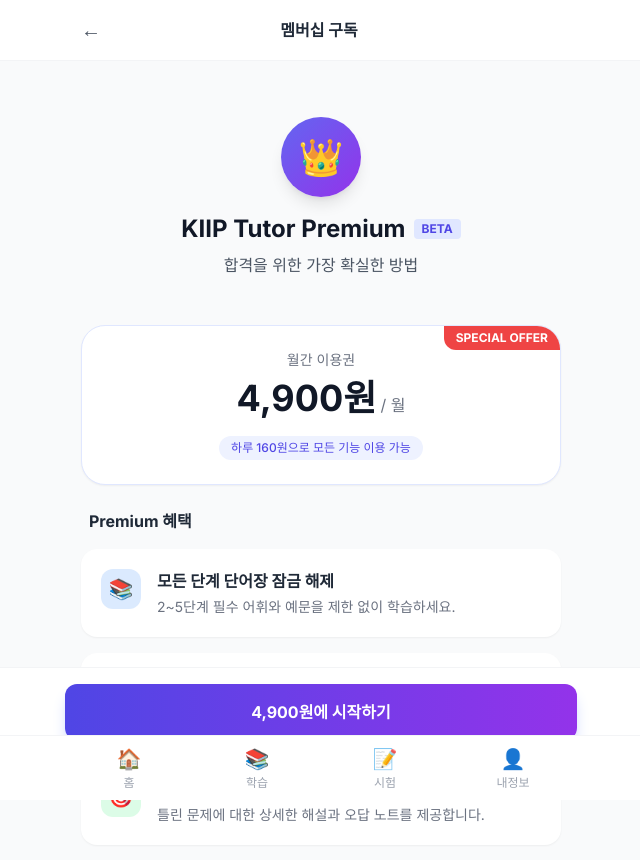
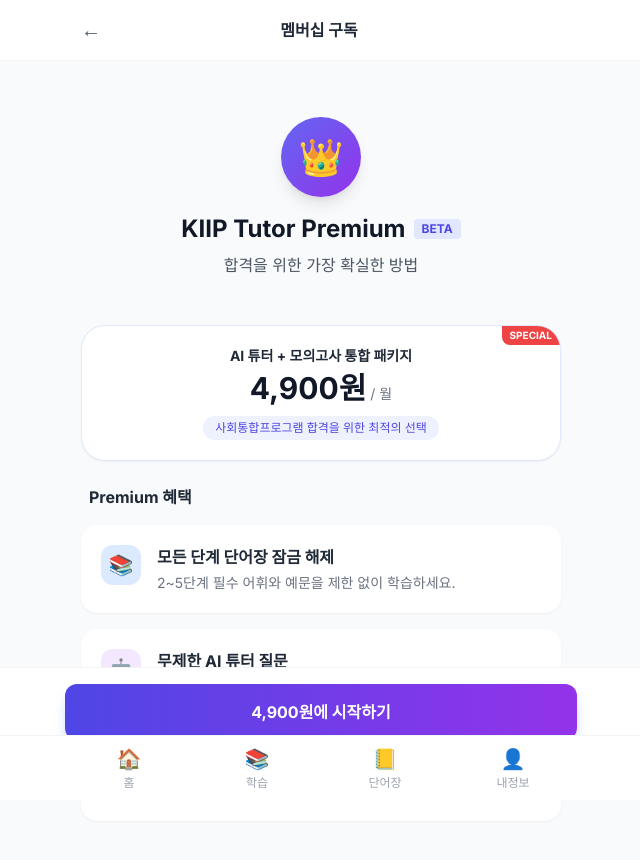
Before and after one commit to weeklyschola/kiip-tutor, a Next.js app: page /subscription in a window 1280 px wide. Shown: the top 860 px of the page, without its empty margins (319-959 px from the left). Built offline with nearby package versions, Linux system fonts and the light colour scheme; no server answers.

Commit message:
Feat: Replace Exam tab with Vocabulary in navigation, add CBT prep modal, refine subscription UI

```diff
--- a/src/app/cbt/page.tsx
+++ b/src/app/cbt/page.tsx
@@ -94,7 +94,7 @@
     // 인증 및 CBT 접근 확인
     useEffect(() => {
         if (!authLoading && !isAuthenticated) {
-            router.push("/signup");
+            router.push("/login");
             return;
         }
         if (!authLoading && isAuthenticated && !hasCbt) {
--- a/src/app/page.tsx
+++ b/src/app/page.tsx
@@ -6,6 +6,7 @@
 import BottomNav from "@/components/BottomNav";
 import ProgressBar from "@/components/ProgressBar";
 import SplashScreen from "@/components/SplashScreen";
+import PreparationModal from "@/components/PreparationModal";
 import { useStudyHistory } from "@/hooks/useStudyHistory";
 import { useAuth } from "@/contexts/AuthContext";
 import { useSplash } from "@/contexts/SplashContext";
@@ -59,6 +60,7 @@
     const { stats, getOverallAccuracy } = useStudyHistory();
     const { progress } = useProgress();
     const { user, isAuthenticated } = useAuth();
+    const [showPrepModal, setShowPrepModal] = useState(false);
 
     useEffect(() => {
         if (isAuthenticated) {
@@ -278,7 +280,11 @@
                         </button>
                     </Link>
 
-                    <Link href="/cbt" className="bg-white rounded-2xl p-5 shadow-sm hover:shadow-md transition-shadow">
+                    {/* CBT 모의고사 (준비중 모달 연결) */}
+                    <div
+                        onClick={() => setShowPrepModal(true)}
+                        className="bg-white rounded-2xl p-5 shadow-sm hover:shadow-md transition-shadow cursor-pointer"
+                    >
                         <div className="w-10 h-10 bg-blue-100 rounded-xl flex items-center justify-center mb-3">
                             <span className="text-lg">📋</span>
                         </div>
@@ -287,8 +293,15 @@
                         <button className="mt-3 text-xs text-blue-600 font-medium border border-blue-200 px-3 py-1.5 rounded-full hover:bg-blue-50 transition-colors">
                             시험 시작하기
                         </button>
-                    </Link>
+                    </div>
                 </section>
+
+                <PreparationModal
+                    isOpen={showPrepModal}
+                    onClose={() => setShowPrepModal(false)}
+                    title="모의고사 서비스 준비 중"
+                    message={"현재 문제 데이터를 검수하고 있습니다.\n더 정확하고 유익한 문제로 찾아올게요!"}
+                />
 
                 {/* 오늘의 팁 */}
                 <section className="bg-white rounded-2xl p-5 shadow-sm">
--- a/src/app/subscription/page.tsx
+++ b/src/app/subscription/page.tsx
@@ -30,17 +30,17 @@
                 </div>
 
                 {/* 가격 정보 */}
-                <div className="bg-white rounded-3xl p-6 shadow-sm border border-indigo-100 text-center relative overflow-hidden">
-                    <div className="absolute top-0 right-0 bg-red-500 text-white text-xs font-bold px-3 py-1 rounded-bl-xl">
-                        SPECIAL OFFER
+                <div className="bg-white rounded-3xl p-5 shadow-sm border border-indigo-100 text-center relative overflow-hidden">
+                    <div className="absolute top-0 right-0 bg-red-500 text-white text-[10px] font-bold px-2 py-0.5 rounded-bl-lg">
+                        SPECIAL
                     </div>
-                    <p className="text-sm text-gray-500 mb-2">월간 이용권</p>
-                    <div className="flex items-baseline justify-center gap-1 mb-4">
-                        <span className="text-4xl font-bold text-gray-900">4,900원</span>
-                        <span className="text-gray-500">/ 월</span>
+                    <p className="text-sm text-gray-800 font-bold mb-1">AI 튜터 + 모의고사 통합 패키지</p>
+                    <div className="flex items-baseline justify-center gap-1 mb-2">
+                        <span className="text-3xl font-bold text-gray-900">4,900원</span>
+                        <span className="text-sm text-gray-500">/ 월</span>
                     </div>
                     <p className="text-xs text-indigo-600 font-medium bg-indigo-50 px-3 py-1 rounded-full inline-block">
-                        하루 160원으로 모든 기능 이용 가능
+                        사회통합프로그램 합격을 위한 최적의 선택
                     </p>
                 </div>
 
--- a/src/components/BottomNav.tsx
+++ b/src/components/BottomNav.tsx
@@ -6,7 +6,7 @@
 const navItems = [
     { href: "/", icon: "🏠", label: "홈" },
     { href: "/study", icon: "📚", label: "학습" },
-    { href: "/cbt", icon: "📝", label: "시험" },
+    { href: "/vocabulary", icon: "📒", label: "단어장" },
     { href: "/analytics", icon: "👤", label: "내정보" },
 ];
 
--- /dev/null
+++ b/src/components/PreparationModal.tsx
@@ -0,0 +1,39 @@
+"use client";
+
+interface PreparationModalProps {
+    isOpen: boolean;
+    onClose: () => void;
+    title?: string;
+    message?: string;
+}
+
+export default function PreparationModal({
+    isOpen,
+    onClose,
+    title = "준비 중입니다",
+    message = "더 좋은 서비스를 위해 열심히 준비하고 있습니다.\n곧 만나요!"
+}: PreparationModalProps) {
+    if (!isOpen) return null;
+
+    return (
+        <div className="fixed inset-0 bg-black/50 z-50 flex items-center justify-center p-4 animate-fadeIn">
+            <div className="bg-white rounded-2xl w-full max-w-sm overflow-hidden shadow-2xl transform transition-all animate-scaleIn">
+                <div className="p-8 text-center">
+                    <div className="w-20 h-20 bg-blue-50 rounded-full flex items-center justify-center mx-auto mb-6">
+                        <span className="text-4xl animate-bounce">🚧</span>
+                    </div>
+                    <h3 className="text-xl font-bold text-gray-800 mb-2">{title}</h3>
+                    <p className="text-gray-500 whitespace-pre-line leading-relaxed mb-8">
+                        {message}
+                    </p>
+                    <button
+                        onClick={onClose}
+                        className="w-full py-3 bg-blue-600 text-white rounded-xl font-bold hover:bg-blue-700 transition-colors"
+                    >
+                        확인
+                    </button>
+                </div>
+            </div>
+        </div>
+    );
+}
```
